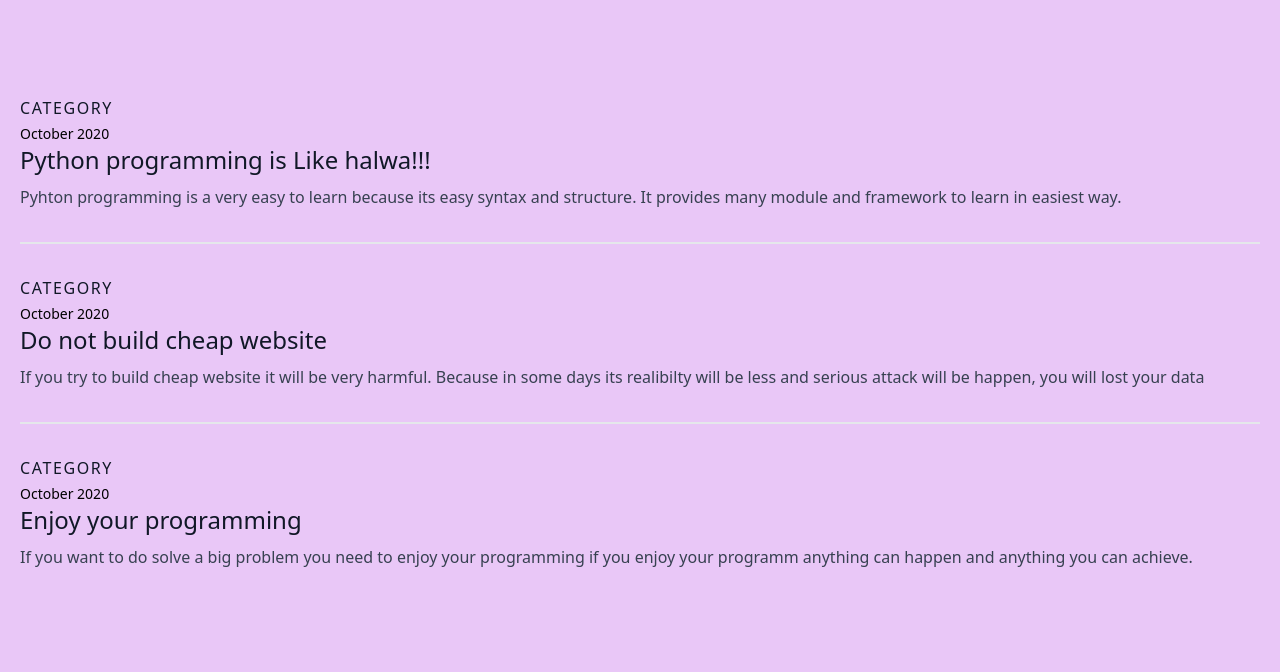
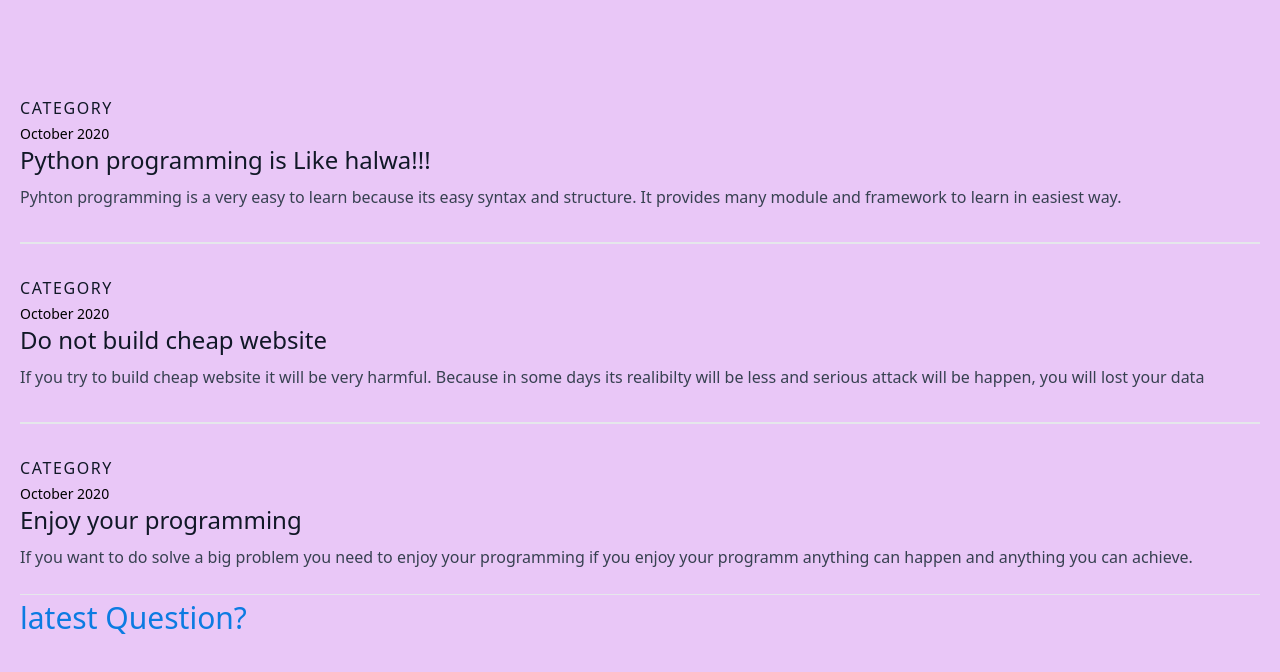
Before and after one commit to priyadarshirajan/FollowRajan, a plain HTML site: page blog.html in a window 1280 px wide. Drawn offline with nearby package versions, Linux system fonts and the light colour scheme.

Commit message:
Update blog.html

```diff
--- a/blog.html
+++ b/blog.html
@@ -40,8 +40,11 @@
                 <p class="leading-relaxed">If you want to do solve a big problem you need to enjoy your programming if you enjoy your programm anything can happen and anything you can achieve.</p>
               </div>
             </div>
-          </div>
+          </div><br>
+          <hr>
+          <h1><a href="question.html" style="color: rgb(12, 123, 226); font-size: 30px;" target="_blank">latest Question?</a></h1>
         </div>
+
       </section>
 </body>
 </html>
```
